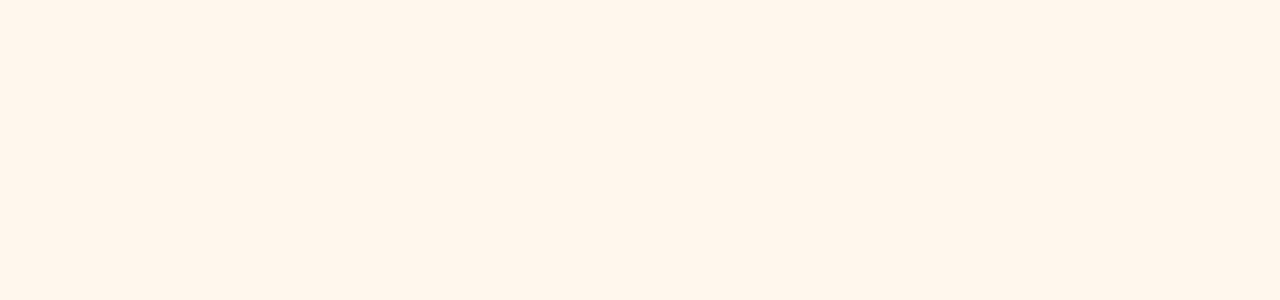
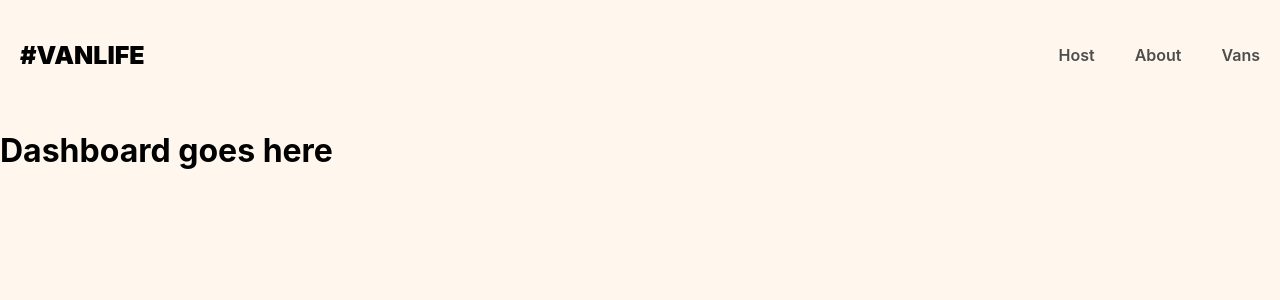
Before and after one commit to Tumelo-Mogono-SE/TUMMOG375_BCL2401_GroupE_Tumelo-Mogono_DJS08, a React (Vite) app: page /host in a window 1280 px wide. Before the commit this address had no page. Shown: the top 300 px of the page. Built offline with nearby package versions, Linux system fonts and the light colour scheme; what miragejs would draw is missing.

Commit message:
Imported the dashboard, income and reviews components. Then created routes to host(dashboard, income and reviews.

```diff
--- a/src/App.jsx
+++ b/src/App.jsx
@@ -5,6 +5,9 @@
 import About from "./pages/About"
 import Vans from "./pages/Vans/Vans"
 import VanDetail from "./pages/Vans/VanDetail"
+import Dashboard from "./pages/Host/Dashboard"
+import Income from "./pages/Host/Income"
+import Reviews from "./pages/Host/Reviews"
 import Layout from "./components/Layout"
 
 import "./server"
@@ -19,6 +22,9 @@
           <Route path="/about" element={<About />}/>
           <Route path="/vans" element={<Vans />} />
           <Route path="/vans/:id" element={<VanDetail />} />
+          <Route path="/host" element={<Dashboard />} />
+          <Route path="/host/income" element={<Income />} />
+          <Route path="/host/reviews" element={<Reviews />} />
         </Route>
       </Routes>
     </BrowserRouter>
```
